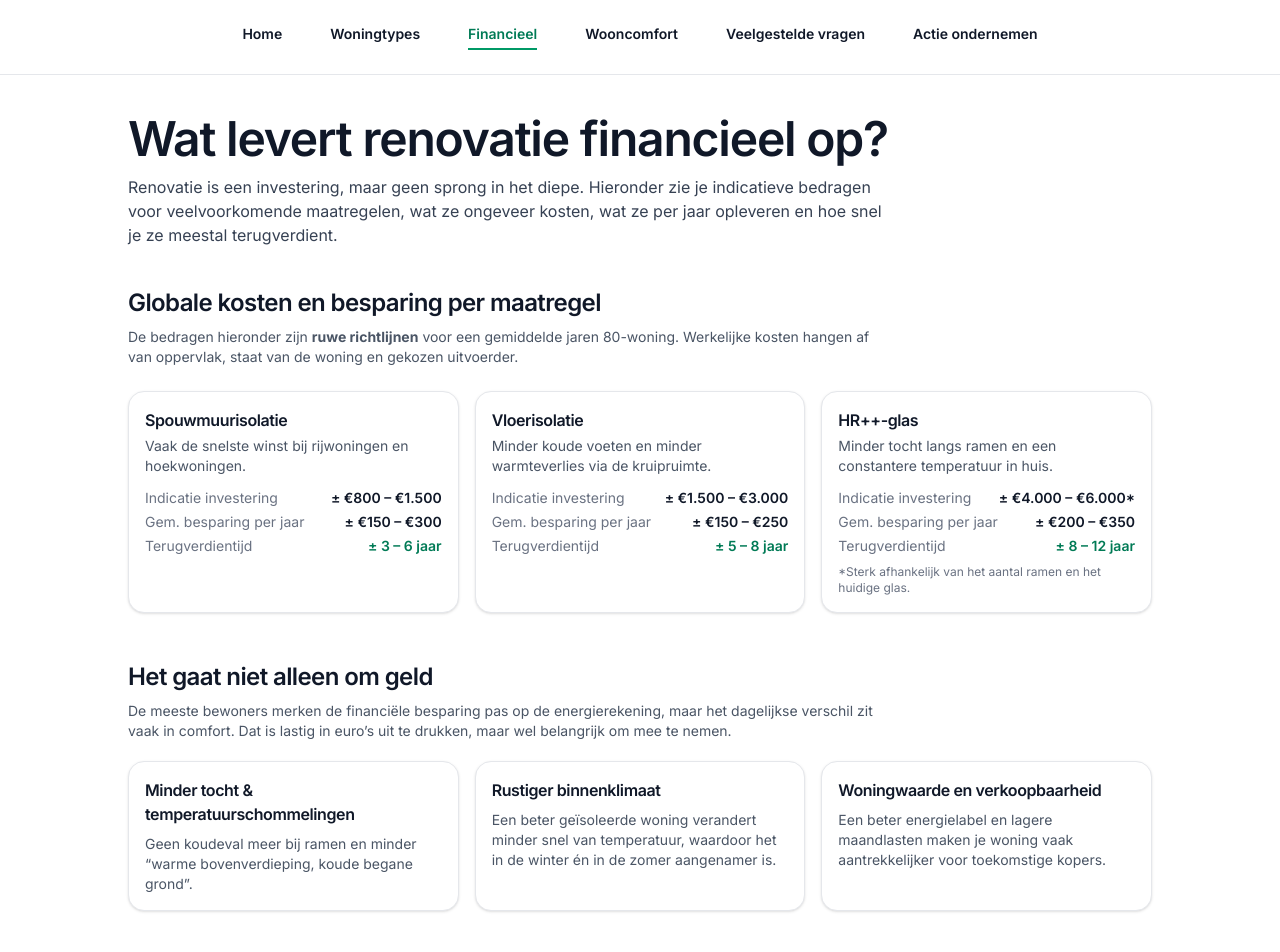
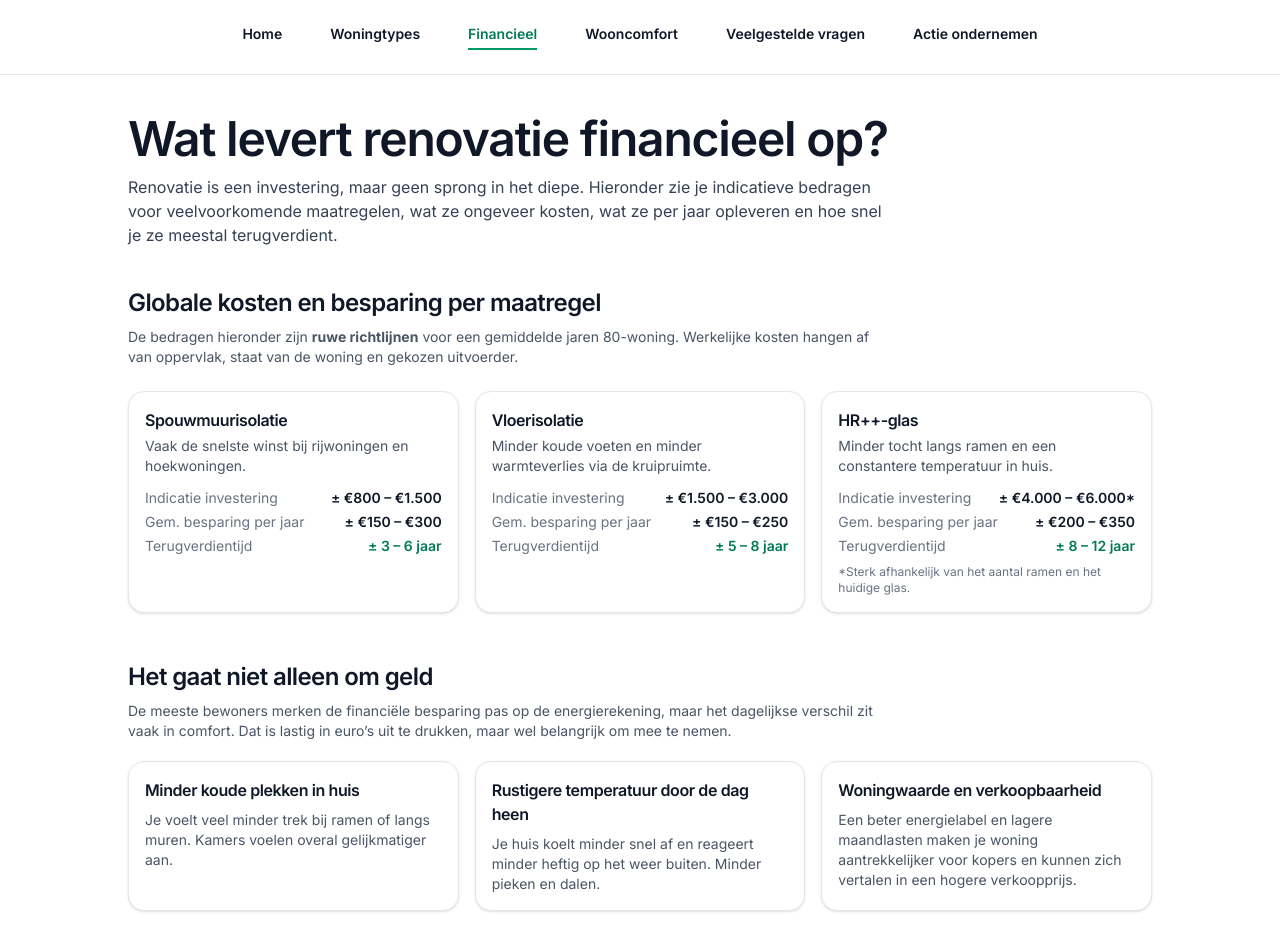
Before and after one commit to tjmichiels/renoveerjewoning, a Next.js app: page /financieel in a window 1280 px wide. Shown: the top 952 px of the page. Built offline with nearby package versions, Linux system fonts and the light colour scheme.

Commit message:
'Wooncomfort'-sectie op Financieel verbeterd

```diff
--- a/app/financieel/page.tsx
+++ b/app/financieel/page.tsx
@@ -137,19 +137,18 @@ export default function FinancieelPage() {
                         <div className="mt-5 grid gap-4 md:grid-cols-3">
                             <div className="rounded-2xl border border-gray-200 bg-white p-4 shadow-sm">
                                 <h3 className="text-base font-semibold text-gray-900">
-                                    Minder tocht & temperatuurschommelingen
+                                    Minder koude plekken in huis
                                 </h3>
                                 <p className="mt-2 text-sm text-gray-600">
-                                    Geen koudeval meer bij ramen en minder “warme bovenverdieping, koude begane grond”.
+                                    Je voelt veel minder trek bij ramen of langs muren. Kamers voelen overal gelijkmatiger aan.
                                 </p>
                             </div>
                             <div className="rounded-2xl border border-gray-200 bg-white p-4 shadow-sm">
                                 <h3 className="text-base font-semibold text-gray-900">
-                                    Rustiger binnenklimaat
+                                    Rustigere temperatuur door de dag heen
                                 </h3>
                                 <p className="mt-2 text-sm text-gray-600">
-                                    Een beter geïsoleerde woning verandert minder snel van temperatuur,
-                                    waardoor het in de winter én in de zomer aangenamer is.
+                                    Je huis koelt minder snel af en reageert minder heftig op het weer buiten. Minder pieken en dalen.
                                 </p>
                             </div>
                             <div className="rounded-2xl border border-gray-200 bg-white p-4 shadow-sm">
@@ -157,8 +156,7 @@ export default function FinancieelPage() {
                                     Woningwaarde en verkoopbaarheid
                                 </h3>
                                 <p className="mt-2 text-sm text-gray-600">
-                                    Een beter energielabel en lagere maandlasten maken je woning vaak aantrekkelijker
-                                    voor toekomstige kopers.
+                                    Een beter energielabel en lagere maandlasten maken je woning aantrekkelijker voor kopers en kunnen zich vertalen in een hogere verkoopprijs.
                                 </p>
                             </div>
                         </div>
@@ -236,8 +234,8 @@ export default function FinancieelPage() {
                                 >
                                     Nog vragen? Bekijk de FAQ
                                     <span className="ml-1" aria-hidden>
-                    →
-                  </span>
+                                          →
+                                    </span>
                                 </Link>
                             </div>
                         </div>
```
